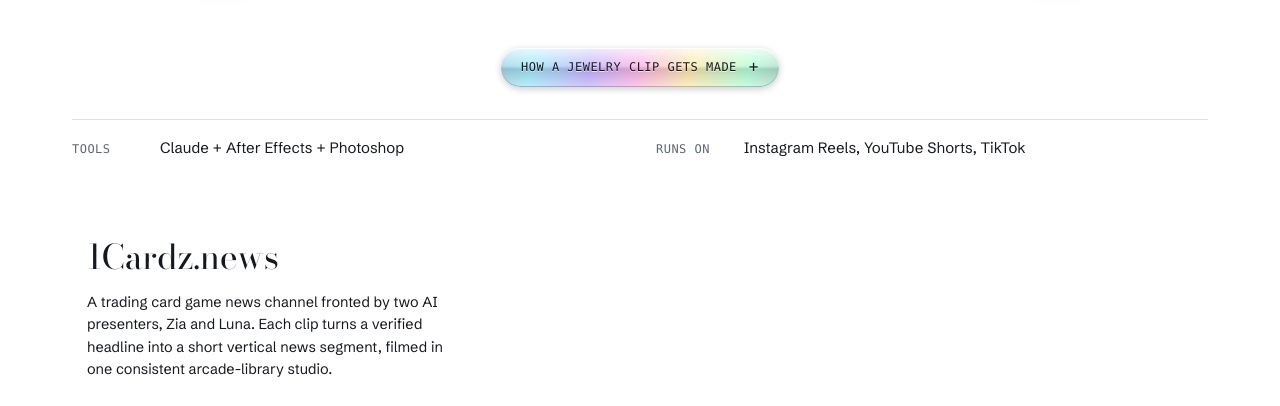
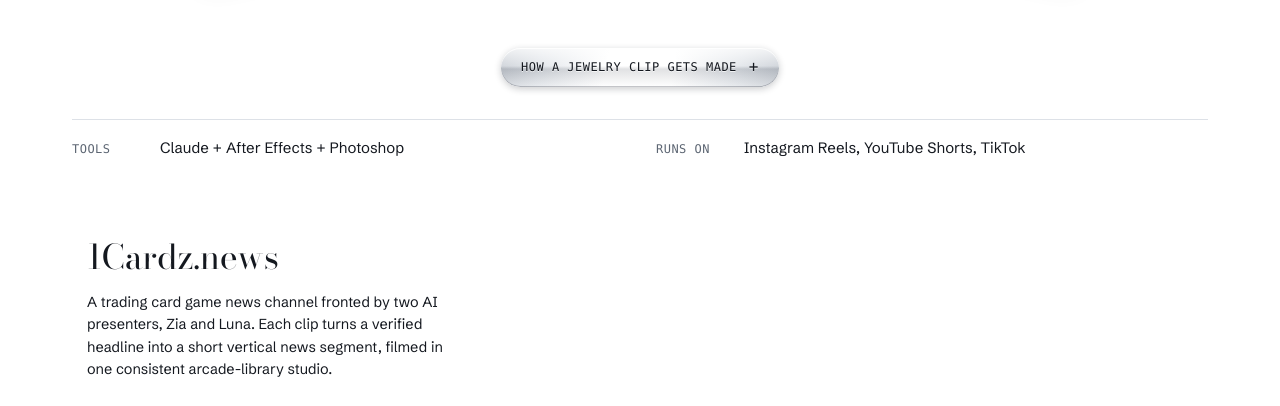
Before and after one commit to footyfootycom/portfolio, a plain HTML site: page index.html in a window 1280 px wide. Shown: the part 1304-1710 px from the top of the page. Drawn offline with nearby package versions, Linux system fonts and the light colour scheme; a web font is replaced by a local one.

Commit message:
How-To button: white shine instead of holo colours
Co-Authored-By: Claude Opus 5.5 <noreply@anthropic.com>
Claude-Session: https://claude.ai/code/session_0169K2LT5NKTrqk7Wd6sGjCv

```diff
--- a/index.html
+++ b/index.html
@@ -167,7 +167,7 @@ figcaption { font-size: 14px; line-height: 1.35; color: var(--muted); }
 
 .howto { order: 4; display: grid; justify-items: center; margin-bottom: 18px; }
 .howto summary { display: inline-flex; align-items: center; gap: 12px; padding: 11px 20px; cursor: pointer; list-style: none; border: 0; border-radius: 999px; font: 500 12px/1.4 var(--mono); letter-spacing: 0.04em; text-transform: uppercase; color: #14181f; text-align: center; text-shadow: 0 1px 0 rgba(255, 255, 255, 0.7);
-  background-image: linear-gradient(to bottom, rgba(255, 255, 255, 0.75) 0%, rgba(255, 255, 255, 0.18) 46%, rgba(40, 46, 58, 0.14) 54%, rgba(255, 255, 255, 0.28) 100%), linear-gradient(100deg, #d9dde3 0%, #f4f6f8 14%, #aeb4bd 28%, #9fe9fb 37%, #c3b2ff 44%, #ffb3e6 50%, #ffe9a8 56%, #b3ffd8 63%, #aeb4bd 72%, #f4f6f8 86%, #d9dde3 100%);
+  background-image: linear-gradient(to bottom, rgba(255, 255, 255, 0.75) 0%, rgba(255, 255, 255, 0.18) 46%, rgba(40, 46, 58, 0.14) 54%, rgba(255, 255, 255, 0.28) 100%), linear-gradient(100deg, #d9dde3 0%, #f4f6f8 14%, #aeb4bd 28%, #dfe3e8 38%, #ffffff 46%, #ffffff 54%, #dfe3e8 62%, #aeb4bd 72%, #f4f6f8 86%, #d9dde3 100%);
   background-size: 100% 100%, 300% 100%;
   animation: holo-run 3s linear infinite;
   box-shadow: inset 0 1px 0 rgba(255, 255, 255, 0.9), inset 0 -1px 0 rgba(40, 46, 58, 0.28), 0 2px 7px rgba(20, 24, 31, 0.22);
@@ -176,7 +176,7 @@ figcaption { font-size: 14px; line-height: 1.35; color: var(--muted); }
 .howto summary::after { content: "+"; font-size: 16px; line-height: 1; }
 .howto[open] summary::after { content: "\2212"; }
 .howto.closing summary::after { content: "+"; }
-.howto summary:hover { box-shadow: inset 0 1px 0 rgba(255, 255, 255, 0.9), inset 0 -1px 0 rgba(40, 46, 58, 0.28), 0 4px 14px rgba(20, 24, 31, 0.32), 0 0 12px rgba(195, 178, 255, 0.55); }
+.howto summary:hover { box-shadow: inset 0 1px 0 rgba(255, 255, 255, 0.9), inset 0 -1px 0 rgba(40, 46, 58, 0.28), 0 4px 14px rgba(20, 24, 31, 0.32), 0 0 12px rgba(255, 255, 255, 0.8); }
 .howto summary:active { transform: translateY(1px); }
 @media (prefers-reduced-motion: reduce) { .howto summary { animation: none; background-position: 0 0, 50% 0; } }
 .howto summary:focus-visible { outline: 2px solid var(--accent); outline-offset: 3px; }
```
